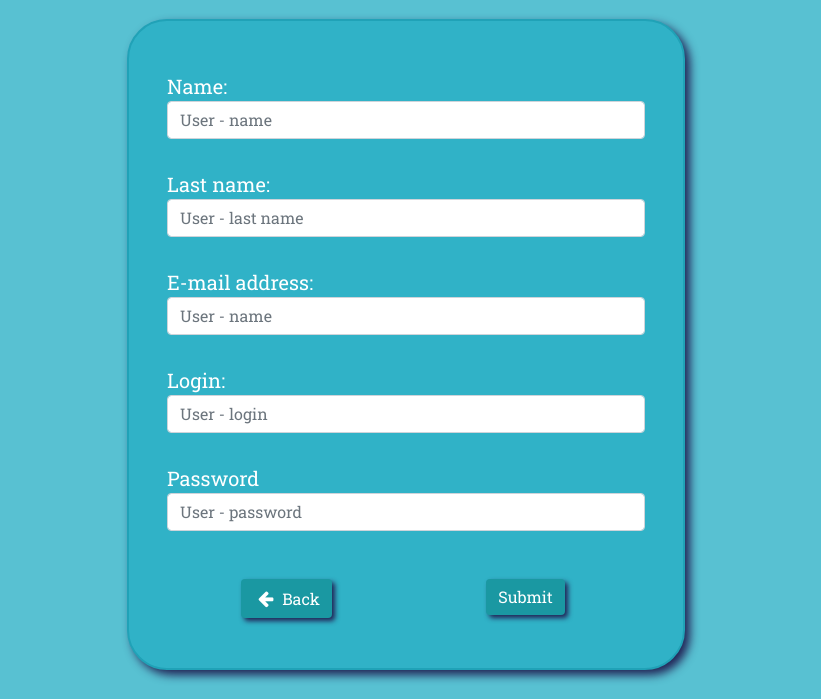
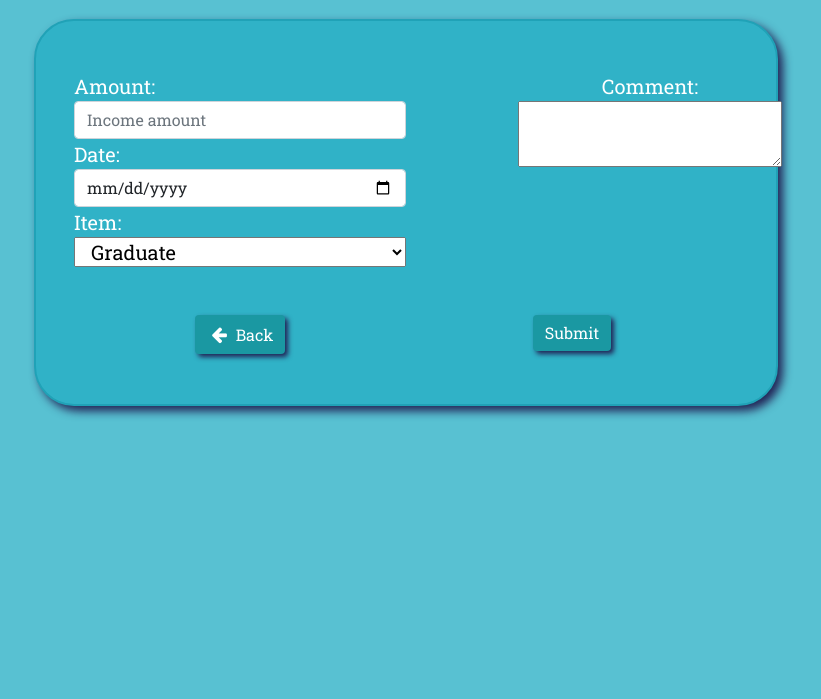
Before and after one commit to Bart-code/WebApplication_Bootstrap, a plain HTML site: page incomeSite.html in a window 1280 px wide. Shown: the part 101-800 px from the top of the page, without its empty margins (234-1055 px from the left). Drawn offline with nearby package versions, Linux system fonts and the light colour scheme.

Commit message:
Feature/main layout

```diff
--- a/incomeSite.html
+++ b/incomeSite.html
@@ -22,37 +22,40 @@
 		<h1 > Cash Assistant </h1>
 	</header>
 	<div class="container bg-container">
-		<div class=" mainPanel col-sm-8 col-md-6 p-4 mt-4">
+		<div class=" mainPanel col-sm-10 col-md-8 p-4 mt-4">
 			<div class="row ">
-				Name:
+				<div class="col-md-6">
+					<div class="row ">
+						Amount:
 					</div>
 					<div class="row ">
-				<input type="text" class="form-control" placeholder="User - name" aria-label="UserName">
-			</div>
-			<div class="row rowMargin">
-				Last name:
+						<input type="text" class="form-control" placeholder="Income amount" aria-label="Income">
 					</div>
 					<div class="row ">
-				<input type="text" class="form-control" placeholder="User - last name" aria-label="UserLastName">
-			</div>
-			<div class="row rowMargin">
-				E-mail address:
+						Date:
 					</div>
 					<div class="row ">
-				<input type="text" class="form-control" placeholder="User - name" aria-label="UserMail">
-			</div>
-			<div class="row rowMargin">
-				Login:
+						<input type="date" class="form-control" id="dateField" aria-label="Date">
 					</div>
 					<div class="row ">
-				<input type="text" class="form-control" placeholder="User - login" aria-label="UserLogin">
-			</div>
-			<div class="row rowMargin">
-				Password
+						Item:
 					</div>
 					<div class="row ">
-				<input type="password" class="form-control" placeholder="User - password" aria-label="UserP">
+						<select id="Item">
+							<option> Graduate </option>
+							<option> Bank</option>
+							<option> Allegro sale </option>
+							<option> Other </option>
+						</select>
 					</div>
+				</div>
+				<div class="col-md-6">
+					<div style="display:inline-block; vertical-align: top; margin-left: 100px;">
+						<label> Comment: <br/> <textarea type="text" class="textField" > </textarea> </label>
+					</div>
+				</div>
+			</div>
+
 			<div class="row mt-5">
 				<div class="col-sm ">
 					<a class="btn buttonsStyle" href="index.html" role="button">
```
Also changed, not shown: mainSite.html (+1 -1 lines). Lines whose indentation alone changed are shown as unchanged.
